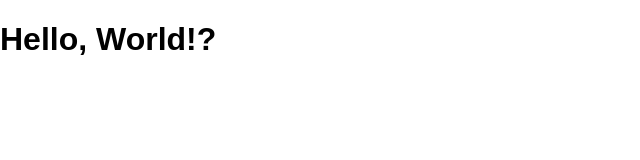
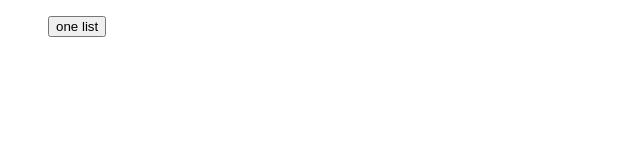
Before and after one commit to klockey/one-list, a website built with webpack: page src/index.html in a window 1280 px wide. Shown: the whole page, without its empty margins (0-640 px from the left). Built offline with nearby package versions, Linux system fonts and the light colour scheme.

Commit message:
first submittal

```diff
--- a/src/index.html
+++ b/src/index.html
@@ -6,6 +6,12 @@
   <title>One List</title>
 </head>
 <body>
-  <h1>Hello, World!</h1>
+<div class="container" >
+
+<ul name="listOfCheckboxes"/>
+
+<input type="button" name="onelist" value="one list"/>
+
+</div>
 </body>
 </html>
--- a/src/index.js
+++ b/src/index.js
@@ -1,8 +1,23 @@
 if (process.env.NODE_ENV !== 'production') require('./index.html')
 import './styles/screen.scss'
 
+console.log('here')
+
 const main = () => {
-  document.querySelector('h1').textContent += '?'
+  const ulist = document.querySelector('ul.listOfCheckboxes')
+  const oneList = document.querySelector('input[type=button]')
+  const div = document.querySelector('div.container')
+  const body = document.querySelector('body')
+
+  oneList.addEventListener('click', (event) => {
+    updateButton()
+  })
+
+  const updateButton = () => {
+    console.log('updateButton')
+    div.style.backgroundColor = 'red'
+    body.style.backgroundColor = 'purple'
+  }
 }
 
 document.addEventListener('DOMContentLoaded', main)
--- a/src/styles/screen.scss
+++ b/src/styles/screen.scss
@@ -2,13 +2,3 @@
 
 $base-text-size: 16px;
 $base-font-family: sans-serif;
-
-html {
-  text-size-adjust: 100%;
-}
-
-body {
-  @include font-smoothing(on);
-  margin: 0;
-  font: $base-text-size / 1 $base-font-family;
-}
```
